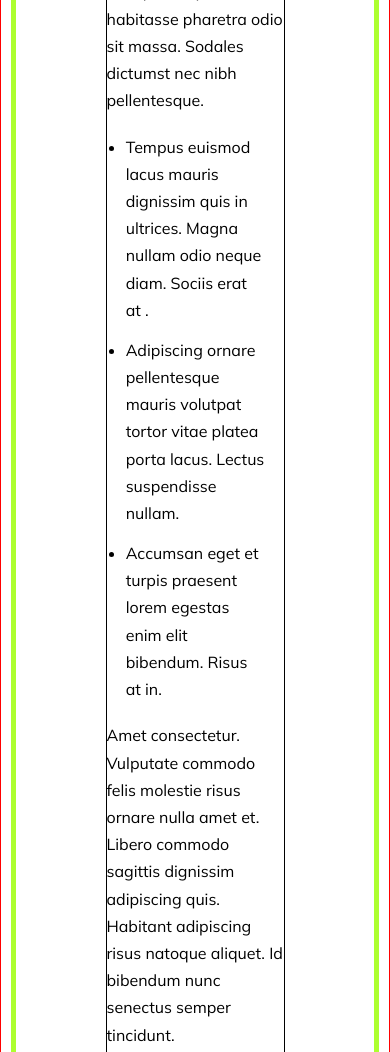
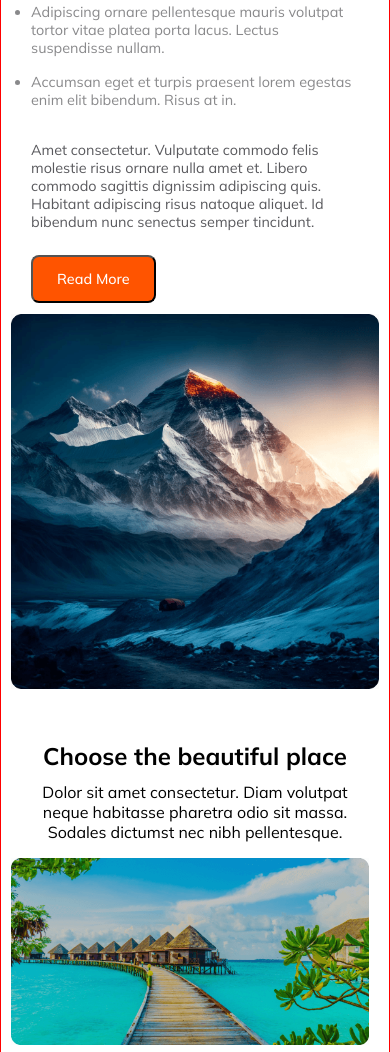
Before and after one commit to moudud-hoq/B9A2-Hero-Travel, a plain HTML site: page index.html in a window 390 px wide. Shown: the part 729-1781 px from the top of the page. Drawn offline with Linux system fonts and the light colour scheme.

Commit message:
Vast Changes and Responsive

```diff
--- a/styles/main.css
+++ b/styles/main.css
@@ -110,72 +110,71 @@ input#b-input,
 
 /* Popular TOur */
 .popular-tour-section {
-    border: 2px solid brown;
+    padding: 2rem 0;
     max-width: 1150px;
-    border: 5px solid greenyellow;
     display: flex;
     justify-content: space-around;
     align-items: center;
 }
 
 .popular-tour-text {
-    border: 1px solid black;
-    padding-right: 3.5rem;
-    width: 50%;
+    padding-right: 2.5rem;
+    max-width: 50%;
 }
 
-.popular-title {
-    color: #131318;
-    font-size: 2em;
-    font-weight: 800;
-    padding: 0 0 1rem;
+.all-text-and-btn {
+    padding: 0 20px;
 }
 
-.popular-description,
-.popular-ul-li {
-    line-height: 1.7em;
+.popular-description {
+    font-size: .9em;
+    color: rgba(19, 19, 24, 0.70);
+    font-weight: 400;
+    margin-bottom: 1.5rem;
 }
 
 .popular-ul-li {
-    padding: .8rem 1.2rem;
+    margin-bottom: 2rem;
 }
 
 .popular-ul-li li {
-    padding: .40rem 0;
+    font-size: .9em;
+    font-weight: 400;
+    color: rgba(19, 19, 24, 0.50);
+    margin-bottom: 1rem;
+}
+
+.common-button {
+    background-color: #FF5400;
+    color: #FFF;
+    padding: .8rem 1.5rem;
+    font-size: .9em;
+    font-weight: 500;
+    border-radius: 8px;
+    cursor: pointer;
 }
 
 .popular-image {
-    width: 50%;
+    max-width: 50%;
+    overflow: hidden;
 }
 
-.popular-image img {
-    border: 1px solid black;
-    display: block;
+.rect-four img {
     width: 100%;
-    height: 100%;
-    object-fit: cover;
-    margin: 0 auto;
+    height: auto;
 }
-
-.common-button {
-    margin: 1.2rem 0;
-    border: none;
-    color: #FFF;
-    width: 10.25rem;
-    height: 2.6rem;
-    border-radius: .5rem;
-    background: #FF5400;
-}
-
-/* end popular tour */
+/* end Popular Tour */
 
 /* Beautiful Places*/
-
 .beautiful-places-text{
     max-width: 650px;
     margin: 0 auto;
-    padding: 3.5rem 2rem;
+    padding: 3rem 2rem;
     text-align: center;
+}
+
+#places-title {
+    padding-bottom: .70rem;
 }
 
 .place-images {
@@ -509,8 +508,31 @@ width:  100%;
     width: 100%;
     display: block;
 }
+/* End Newsletter Area */
+/* Popular TOur */
+.popular-tour-section {
+    padding: 2rem 0;
+    display: flex;
+    flex-direction: column;
+    align-items: center;
+}
+.popular-tour-text,
+.popular-image {
+    padding: .7rem 0 0 0;
+    max-width: 100%;
+}
 
-/* End Newsletter Area */
+/* Beautiful Places */
+.beautiful-places-text{
+    padding: 1rem 1rem;
+    text-align: center;
+}
+
+.place-images {
+    display: grid;
+    gap: 10px;
+    grid-template-columns: repeat(1, 1fr);
+}
     /*responsive done*/
 
 }
```
